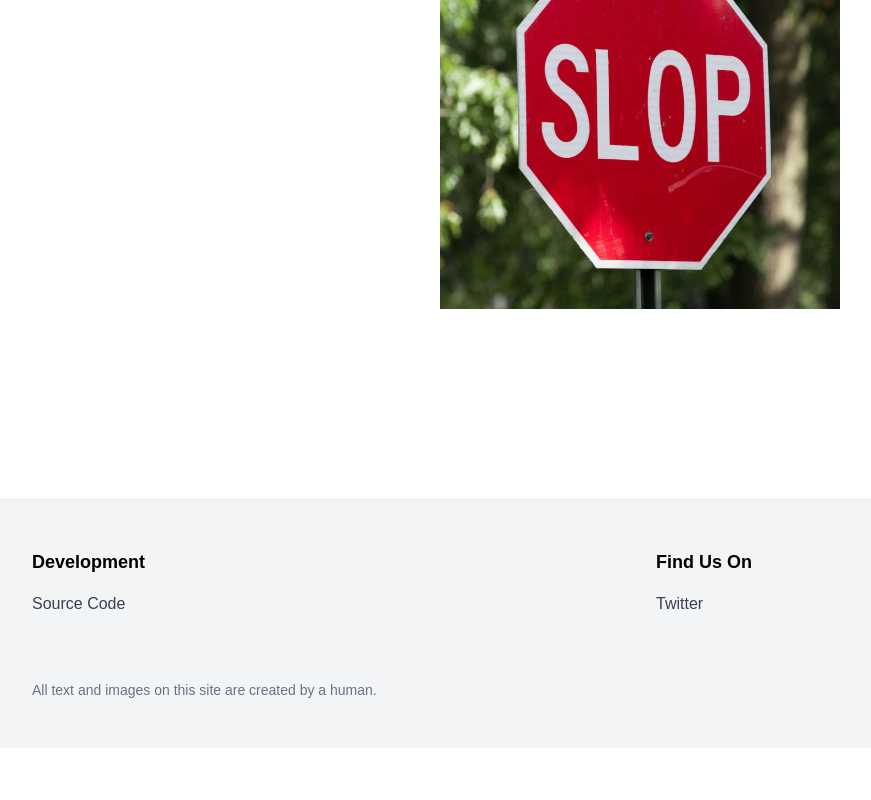
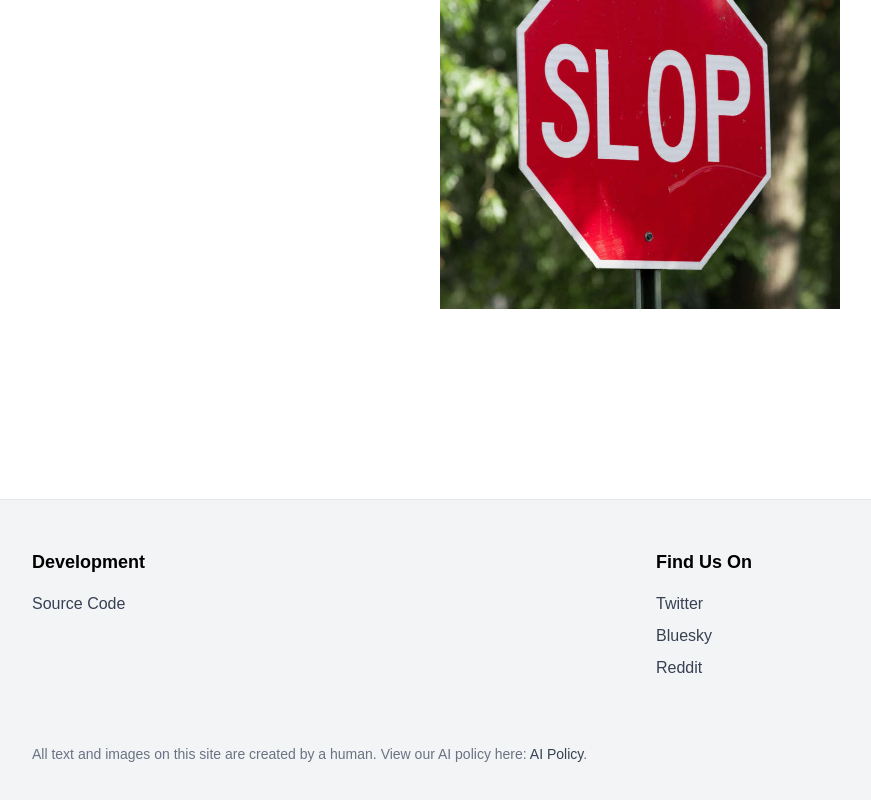
Before and after one commit to bfinan/slopblock, a Next.js app: page / in a window 1280 px wide. Shown: the part 374-1174 px from the top of the page, without its empty margins (0-871 px from the left). Before the commit the page ends 1122 px from the top, so only its background shows below. Built offline with nearby package versions, Linux system fonts and the light colour scheme; no server answers.

Commit message:
Last-minute changes for v1

```diff
--- a/app/components/Footer.tsx
+++ b/app/components/Footer.tsx
@@ -36,11 +36,32 @@ export default function Footer() {
                   Twitter
                 </Link>
               </li>
+              <li>
+              <Link
+                  href="https://bsky.app/profile/slopblock.bsky.social"
+                  target="_blank"
+                  rel="noopener noreferrer"
+                  className="text-gray-700 hover:text-gray-900 transition-colors"
+                >
+                  Bluesky
+                </Link>
+              </li>
+              <li>
+                <Link
+                  href="https://old.reddit.com/user/slopblockzero"
+                  target="_blank"
+                  rel="noopener noreferrer"
+                  className="text-gray-700 hover:text-gray-900 transition-colors"
+                >
+                  Reddit
+                </Link>
+              </li>
             </ul>
           </div>
         </div>
+
         <div className="mt-8 pt-8">
-          <p className="text-sm text-gray-500">All text and images on this site are created by a human.</p>
+          <p className="text-sm text-gray-500">All text and images on this site are created by a human. View our AI policy here: <Link href="https://github.com/bfinan/slopblock/blob/main/CONTRIBUTING.md#generative-ai-genai-usage" className="text-gray-700 hover:text-gray-900 transition-colors">AI Policy</Link>.  </p>
         </div>
       </div>
     </footer>
```
Also changed, not shown: public/chromewebstore/Single_Purpose_Description.txt (added), public/chromewebstore/v1.0.0.1 screenshot.png (added), 1 other file (tests, documents, lock files or other folders).
